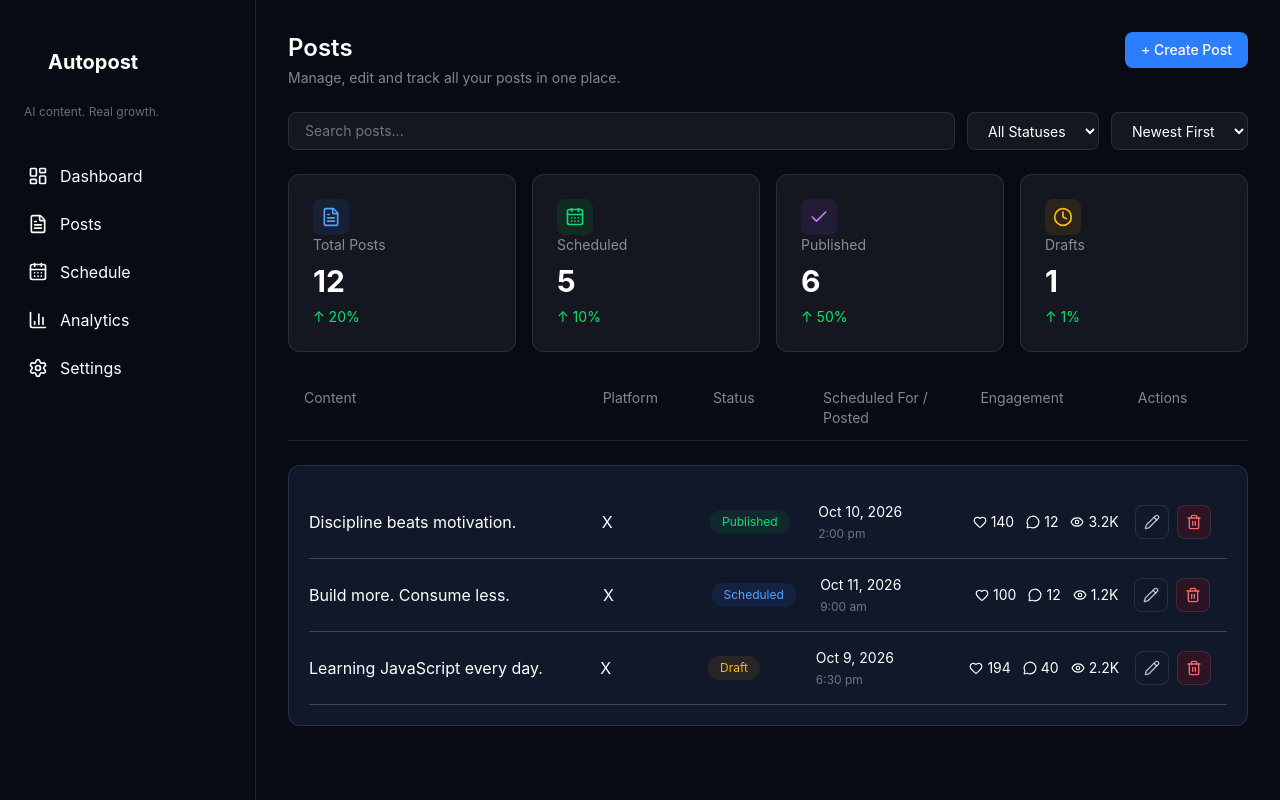
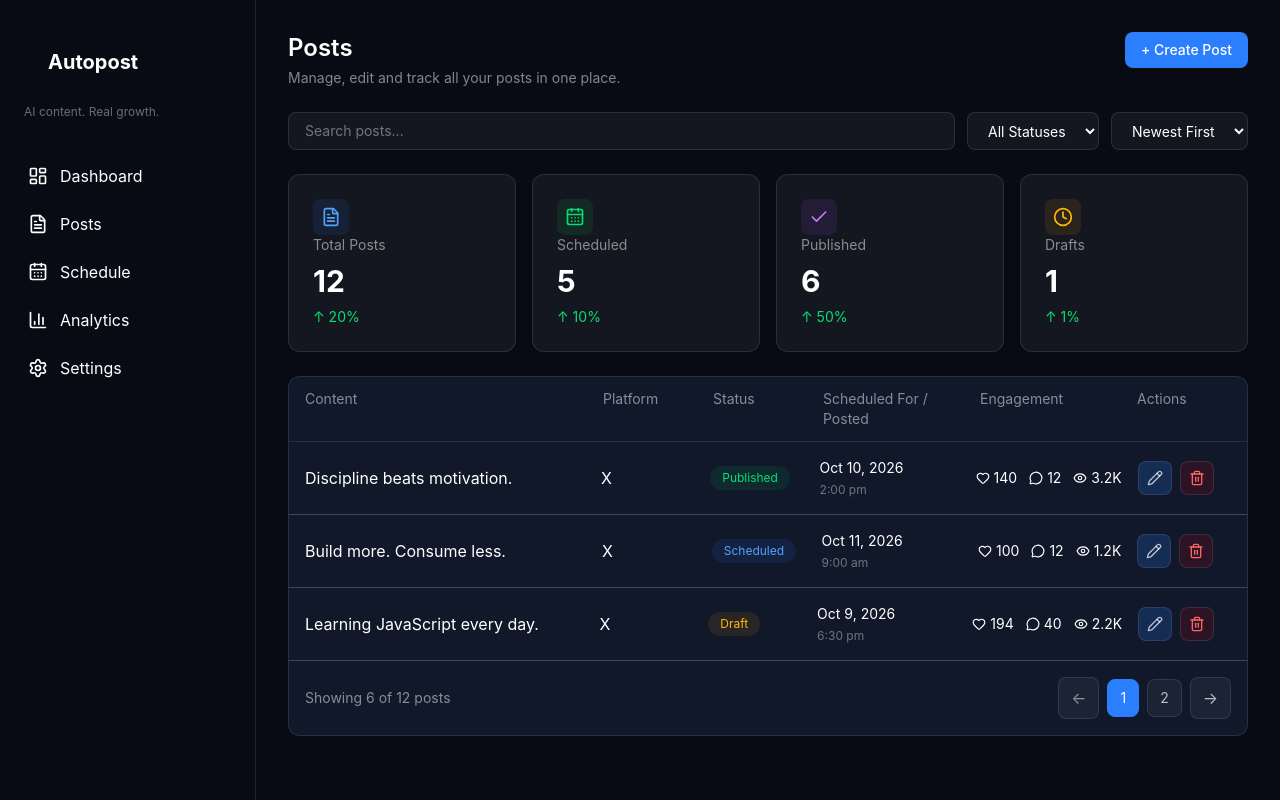
Before and after one commit to Ice-00/Autopost-, a React (Vite) app: page /posts in a window 1280 px wide. Built offline with nearby package versions, Linux system fonts and the light colour scheme.

Commit message:
Done with Posts.jsx

```diff
--- a/src/pages/Posts.jsx
+++ b/src/pages/Posts.jsx
@@ -111,7 +111,10 @@ function Posts() {
         />
       </div>
 
-      <div className=" mt-6 grid grid-cols-[3fr_1fr_1fr_1.5fr_1.5fr_1fr] gap-4 border-b border-white/10 px-4 py-3 text-sm text-white/50 ">
+      <div className="mt-6 rounded-xl border border-white/10 bg-[#10182a] overflow-hidden">
+
+        {/* Table Header */}
+        <div className="grid grid-cols-[3fr_1fr_1fr_1.5fr_1.5fr_1fr] gap-4 border-b border-white/10 px-4 py-3 text-sm text-white/50">
           <p>Content</p>
           <p>Platform</p>
           <p>Status</p>
@@ -120,15 +123,17 @@ function Posts() {
           <p>Actions</p>
         </div>
 
-      <div className="mt-6 rounded-xl border border-white/10 bg-[#10182a] p-5">
+        {/* Posts */}
         {posts.map((post) => {
           return (
             <div
               key={post.text}
-              className="grid grid-cols-[3fr_1fr_1fr_1.5fr_1.5fr_1fr] items-center gap-4 border-b border-white/20 py-4 "
+              className="grid grid-cols-[3fr_1fr_1fr_1.5fr_1.5fr_1fr] items-center gap-4 border-b border-white/20 px-4 py-4"
             >
               <p>{post.text}</p>
+
               <p>{post.platform}</p>
+
               <span
                 className={
                   post.status === "Published"
@@ -141,13 +146,12 @@ function Posts() {
                 {post.status}
               </span>
 
-              <div className="flex flex-col gap-1 ">
-                <p className="text-sm text-white" >{post.date}</p>
+              <div className="flex flex-col gap-1">
+                <p className="text-sm text-white">{post.date}</p>
                 <p className="text-xs text-white/40">{post.time}</p>
               </div>
 
               <div className="flex items-center gap-3 text-sm text-white">
-
                 <span className="flex items-center gap-1">
                   <Heart size={14} />
                   {post.likes}
@@ -162,22 +166,43 @@ function Posts() {
                   <Eye size={14} />
                   {post.views}
                 </span>
-
               </div>
 
-              <div className="flex items-center gap-2 ">
-                <button className="rounded-lg border border-white/10 bg-blue/20 p-2 text-white/70 hover:bg-blue/30 ">
+              <div className="flex items-center gap-2">
+                <button className="rounded-lg border border-white/10 bg-blue-500/20 p-2 text-white/70 hover:bg-blue-500/30">
                   <Pencil size={16} />
                 </button>
 
-                <button className="rounded-lg border border-white/10 bg-red-800/20 p-2 text-white/70 hover:bg-blue/30 ">
+                <button className="rounded-lg border border-white/10 bg-red-800/20 p-2 hover:bg-red-800/30">
                   <Trash className="text-red-400" size={16} />
                 </button>
               </div>
-
             </div>
           );
         })}
+        <div className="flex items-center justify-between px-4 py-4">
+          <p className="text-sm text-white/50">
+            Showing 6 of 12 posts
+          </p>
+
+          <div className="flex items-center gap-2">
+            <button className="rounded-lg border border-white/10 bg-white/5 px-3 py-2 text-white/50">
+              ←
+            </button>
+
+            <button className="rounded-lg border border-blue-500 bg-blue-500 px-3 py-2 text-sm text-white">
+              1
+            </button>
+
+            <button className="rounded-lg border border-white/10 bg-white/5 px-3 py-2 text-sm text-white/70 hover:bg-white/10">
+              2
+            </button>
+
+            <button className="rounded-lg border border-white/10 bg-white/5 px-3 py-2 text-white/70 hover:bg-white/10">
+              →
+            </button>
+          </div>
+        </div>
       </div>
 
 
```
Lines whose indentation alone changed are shown as unchanged.
